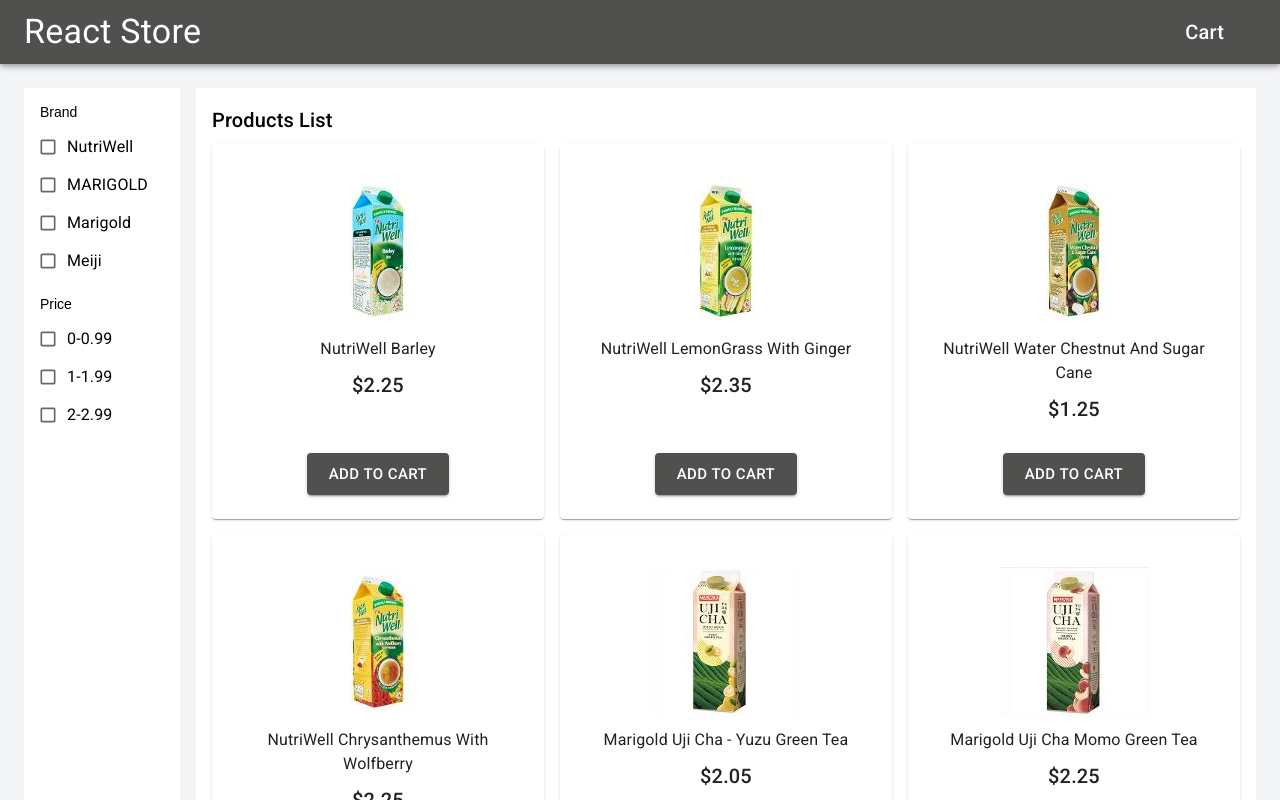
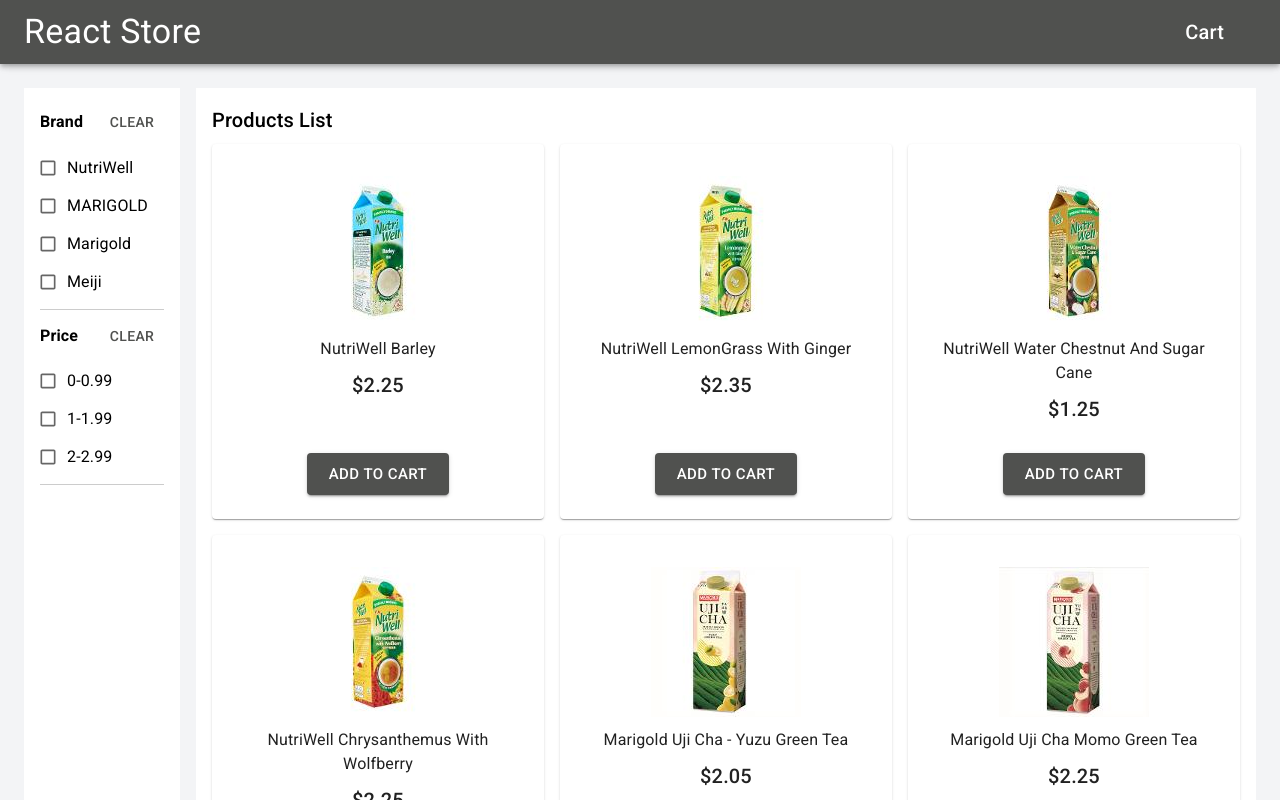
Before and after one commit to jagadish404/react-shopping-app, a React (Vite) app: page / in a window 1280 px wide. Built offline with nearby package versions, Linux system fonts and the light colour scheme; some icons are missing.

Commit message:
Provide button to clear filters

```diff
--- a/src/js/components/FilterSection.tsx
+++ b/src/js/components/FilterSection.tsx
@@ -1,8 +1,8 @@
 import { FilterType } from "../types";
 import { RootState, useAppDispatch } from "@/store";
 import { useSelector } from "react-redux";
-import { selectFilter } from "../reducers/filterSlice";
-import { Alert, Box, Checkbox, FormControlLabel, Stack } from "@mui/material";
+import { selectFilter, clearFilter } from "../reducers/filterSlice";
+import { Alert, Box, Button, Checkbox, FormControlLabel, Stack, Typography } from "@mui/material";
 
 const FilterSection = () => {
   const { entities: filters, selected: filtersSelected } = useSelector((state: RootState) => state.filters);
@@ -16,6 +16,10 @@
 
       dispatch(selectFilter({ type: type as FilterType, value }));
     }
+  };
+
+  const clearFilterByType = (filterName: FilterType) => {
+    dispatch(clearFilter({ type: filterName }));
   };
 
   const isChecked = (filterName: FilterType, value: string) => {
@@ -35,10 +39,20 @@
   return (
     <>
       {filters.map((filter) => (
-        <Stack mb={2} key={filter.name}>
-          <Box mb={1} textTransform={"capitalize"}>
-            {filter.name}
-          </Box>
+        <Stack mb={1} key={filter.name} sx={{ borderBottom: "1px solid #ccc", pb: 1 }}>
+          <Stack
+            mb={1}
+            textTransform={"capitalize"}
+            sx={{ justifyContent: "space-between", alignItems: "center" }}
+            direction={"row"}
+          >
+            <Typography variant="body1" fontWeight={600}>
+              {filter.name}
+            </Typography>
+            <Button variant="text" onClick={() => clearFilterByType(filter.name)}>
+              Clear
+            </Button>
+          </Stack>
           {filter.values.map((value) => (
             <FormControlLabel
               control={<Checkbox size="small" />}
--- a/src/js/reducers/filterSlice.ts
+++ b/src/js/reducers/filterSlice.ts
@@ -25,6 +25,10 @@
         state.selected[filterType]?.push(filterValue);
       }
     },
+    clearFilter: (state, action: PayloadAction<{ type: FilterType }>) => {
+      const { type: filterType } = action.payload;
+      state.selected[filterType] = [];
+    },
   },
   extraReducers: (builder) => {
     builder.addCase(fetchData.fulfilled, (state, action: PayloadAction<ProductsResponse>) => {
@@ -41,6 +45,6 @@
 });
 
 // Action creators are generated for each case reducer function
-export const { selectFilter } = counterSlice.actions;
+export const { selectFilter, clearFilter } = counterSlice.actions;
 
 export default counterSlice.reducer;
```
